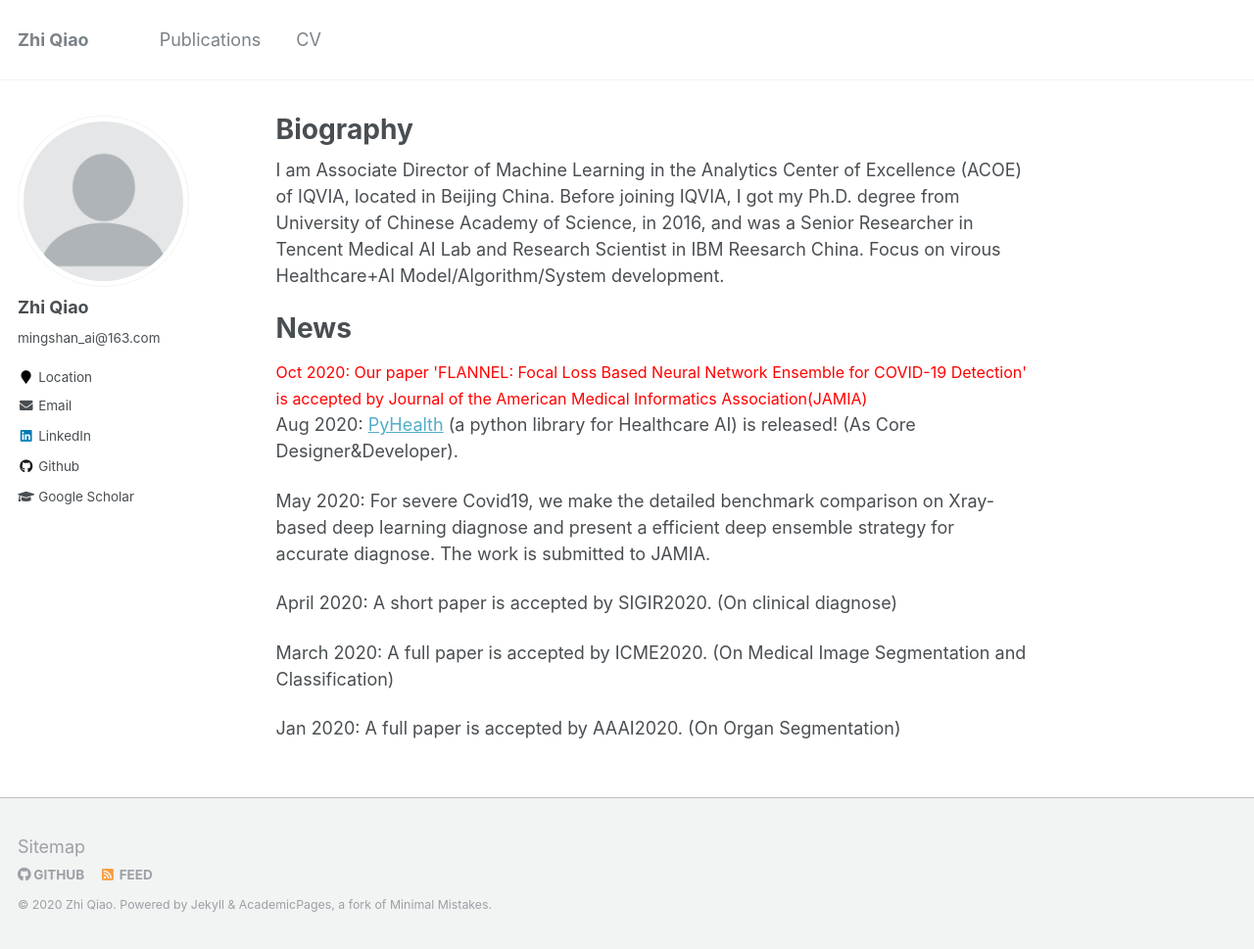
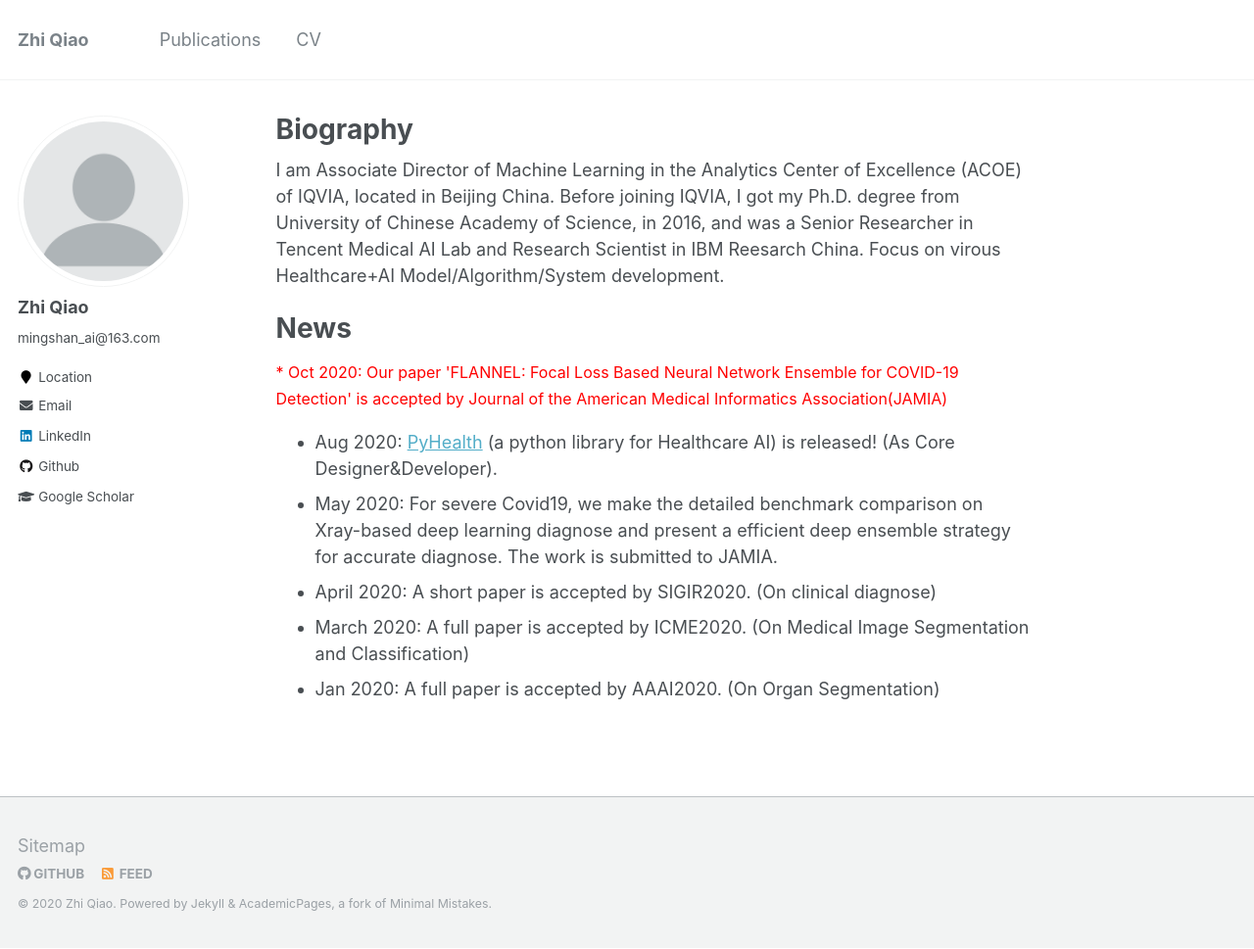
Before and after one commit to qxiaobu/qxiaobu.github.io, a Jekyll site: the page built from _pages/about.md, in a window 1280 px wide and 969 px high. Shown: the whole window at 98% size. Built offline with Jekyll 4.4.1, drawn with Linux system fonts in a browser that asks for light colours.

Commit message:
Update about.md

```diff
--- a/_pages/about.md
+++ b/_pages/about.md
@@ -12,15 +12,9 @@ I am Associate Director of Machine Learning in the Analytics Center of Excellenc
 
 News
 ======
-<font size="3" color="red">Oct 2020: Our paper 'FLANNEL: Focal Loss Based Neural Network Ensemble for COVID-19 Detection' is accepted by Journal of the American Medical Informatics Association(JAMIA)</font>
-
-
-  Aug 2020: [PyHealth](https://github.com/yzhao062/PyHealth) (a python library for Healthcare AI) is released! (As Core Designer&Developer).
-
-  May 2020: For severe Covid19, we make the detailed benchmark comparison on Xray-based deep learning diagnose and present a efficient deep ensemble strategy for accurate diagnose. The work is submitted to JAMIA.
-
-April 2020: A short paper is accepted by SIGIR2020. (On clinical diagnose)
-
-March 2020: A full paper is accepted by ICME2020. (On Medical Image Segmentation and Classification)
-
-  Jan 2020: A full paper is accepted by AAAI2020. (On Organ Segmentation)
+<font size="3" color="red">* Oct 2020: Our paper 'FLANNEL: Focal Loss Based Neural Network Ensemble for COVID-19 Detection' is accepted by Journal of the American Medical Informatics Association(JAMIA)</font>
+  * Aug 2020: [PyHealth](https://github.com/yzhao062/PyHealth) (a python library for Healthcare AI) is released! (As Core Designer&Developer).
+  * May 2020: For severe Covid19, we make the detailed benchmark comparison on Xray-based deep learning diagnose and present a efficient deep ensemble strategy for accurate diagnose. The work is submitted to JAMIA.
+  * April 2020: A short paper is accepted by SIGIR2020. (On clinical diagnose)
+  * March 2020: A full paper is accepted by ICME2020. (On Medical Image Segmentation and Classification)
+  * Jan 2020: A full paper is accepted by AAAI2020. (On Organ Segmentation)
```
